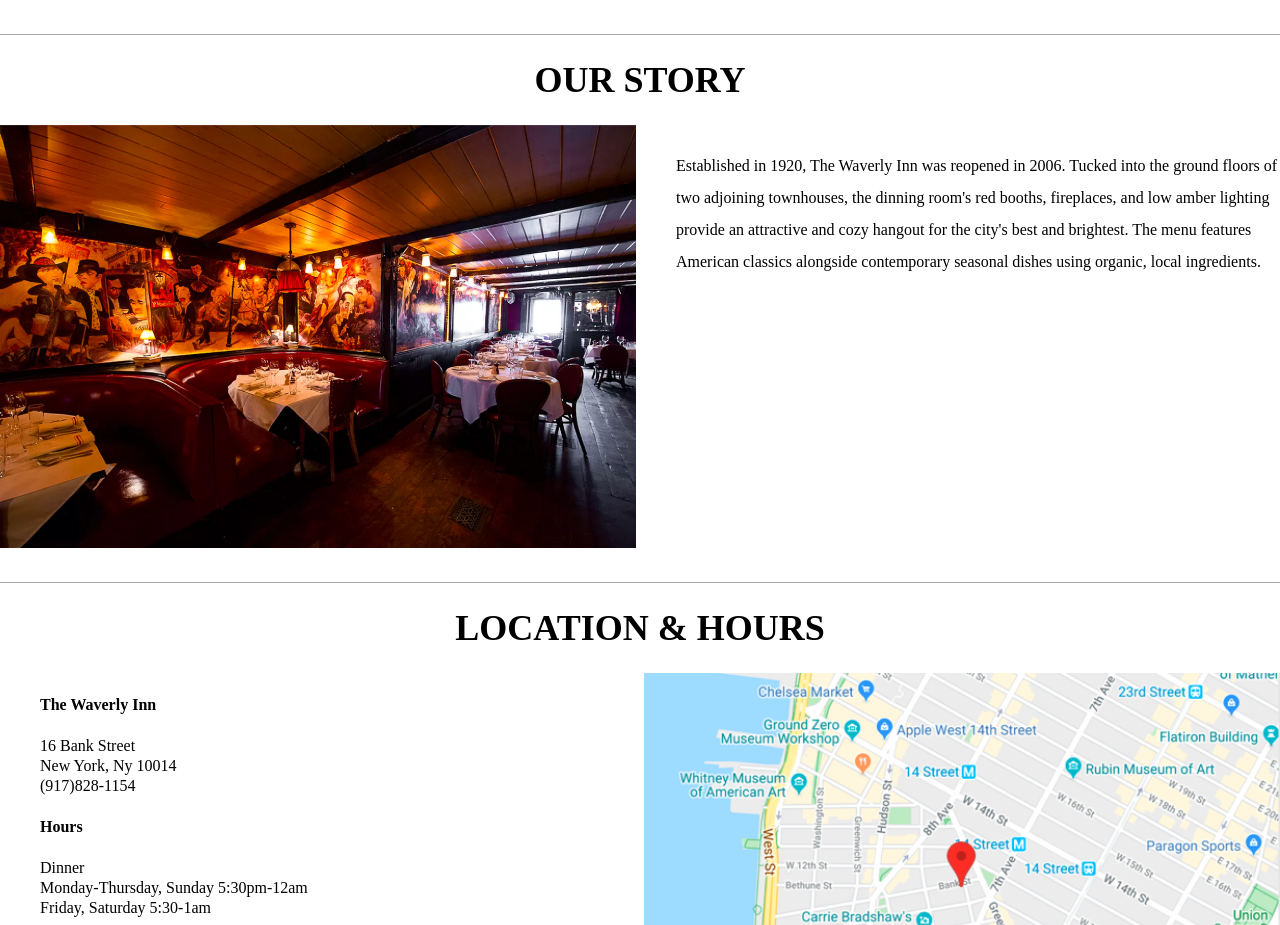
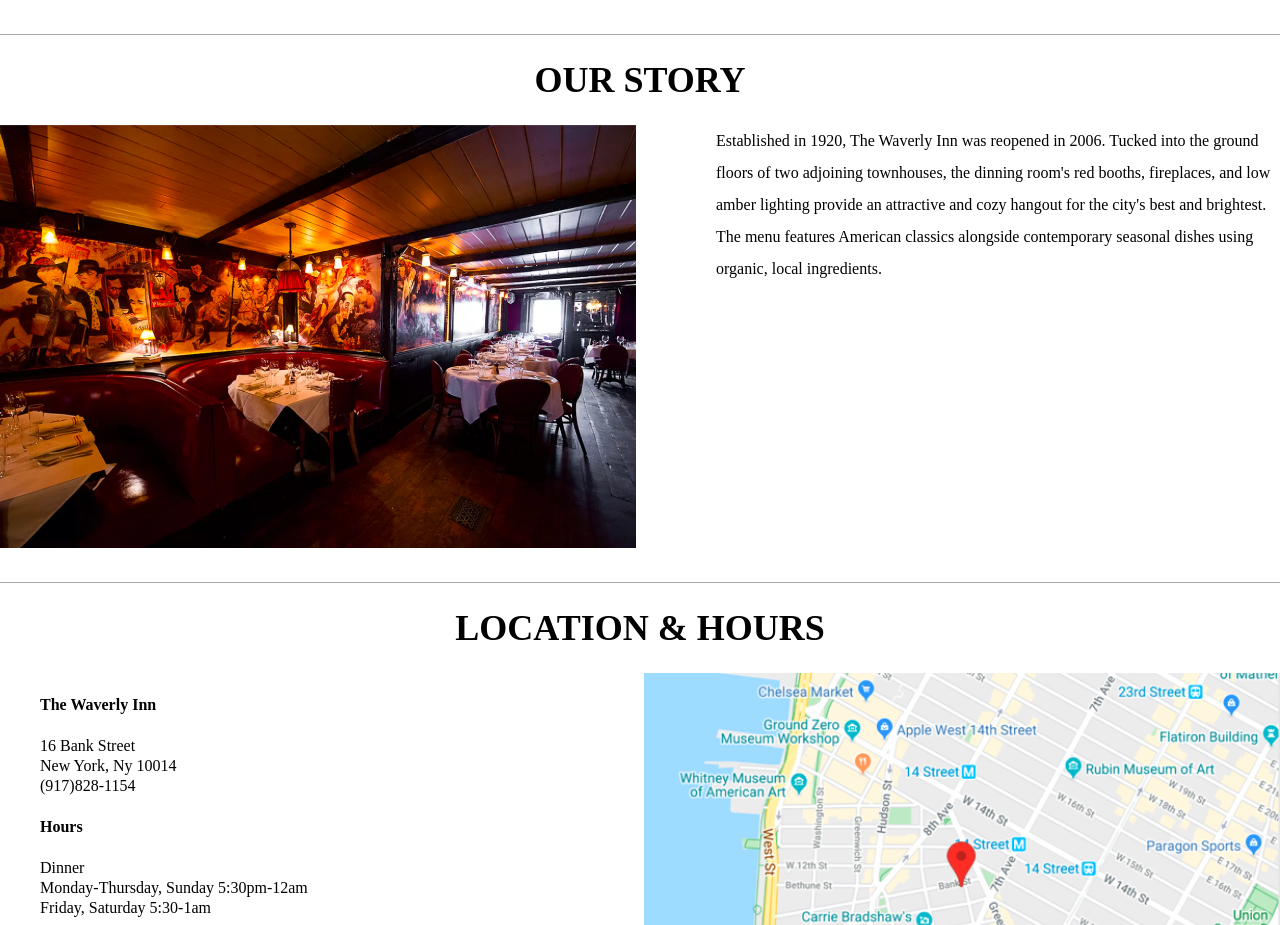
Before and after one commit to cferland/ux-sei-collab, a React (Create React App) app in the folder waverly-inn/: page / in a window 1280 px wide. Shown: the part 2000-2925 px from the top of the page. Built offline with nearby package versions, Linux system fonts and the light colour scheme; a web font is replaced by a local one.

Commit message:
Fixed mobile spacing issue with menu

```diff
--- a/waverly-inn/src/App.css
+++ b/waverly-inn/src/App.css
@@ -83,9 +83,6 @@
   /* margin: 40px 50px; */
 }
 
-.AboutContainer > .rightSide {
-  margin: 25px 0;
-}
 
 .menu {
   display: flex;
@@ -351,6 +348,9 @@
     flex-direction: column;
     align-items: center;
   }
+  .AboutContainer > .rightSide {
+    margin: 25px 0;
+  }
   .contactContainer {
     flex-direction: column;
     align-items: center;
```
